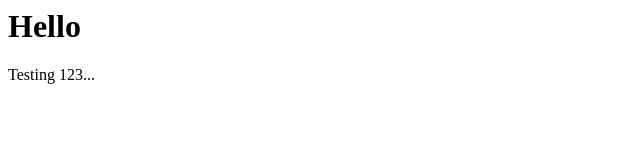
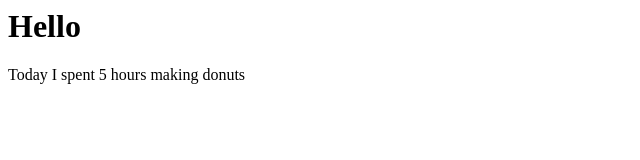
Before and after one commit to jl22411L/Personal, a plain HTML site: page index.html in a window 1280 px wide. Shown: the whole page, without its empty margins (0-640 px from the left). Drawn offline with Linux system fonts and the light colour scheme.

Commit message:
Sending a msg to Susana

```diff
--- a/index.html
+++ b/index.html
@@ -1,3 +1,3 @@
 <h1>Hello</h1>
 
-<p>Testing 123...</p>
+<p>Today I spent 5 hours making donuts </p>
```
